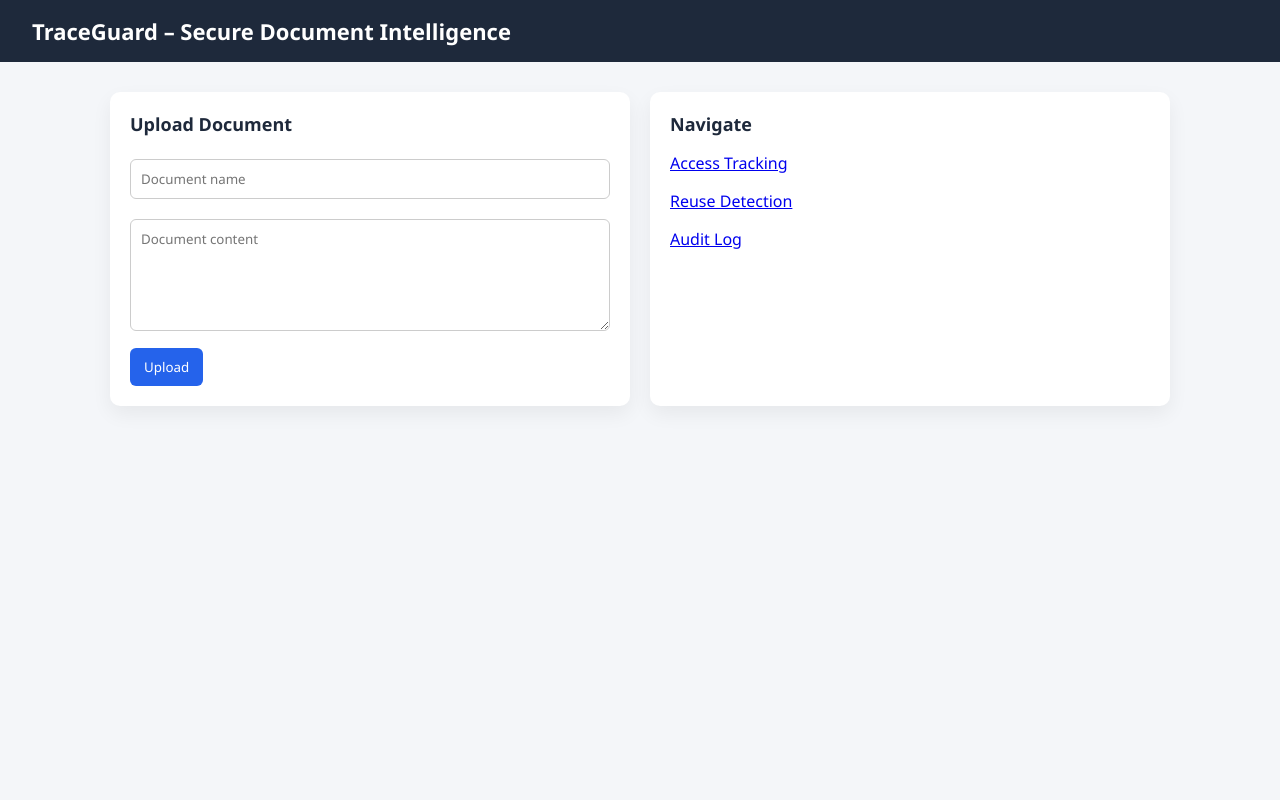
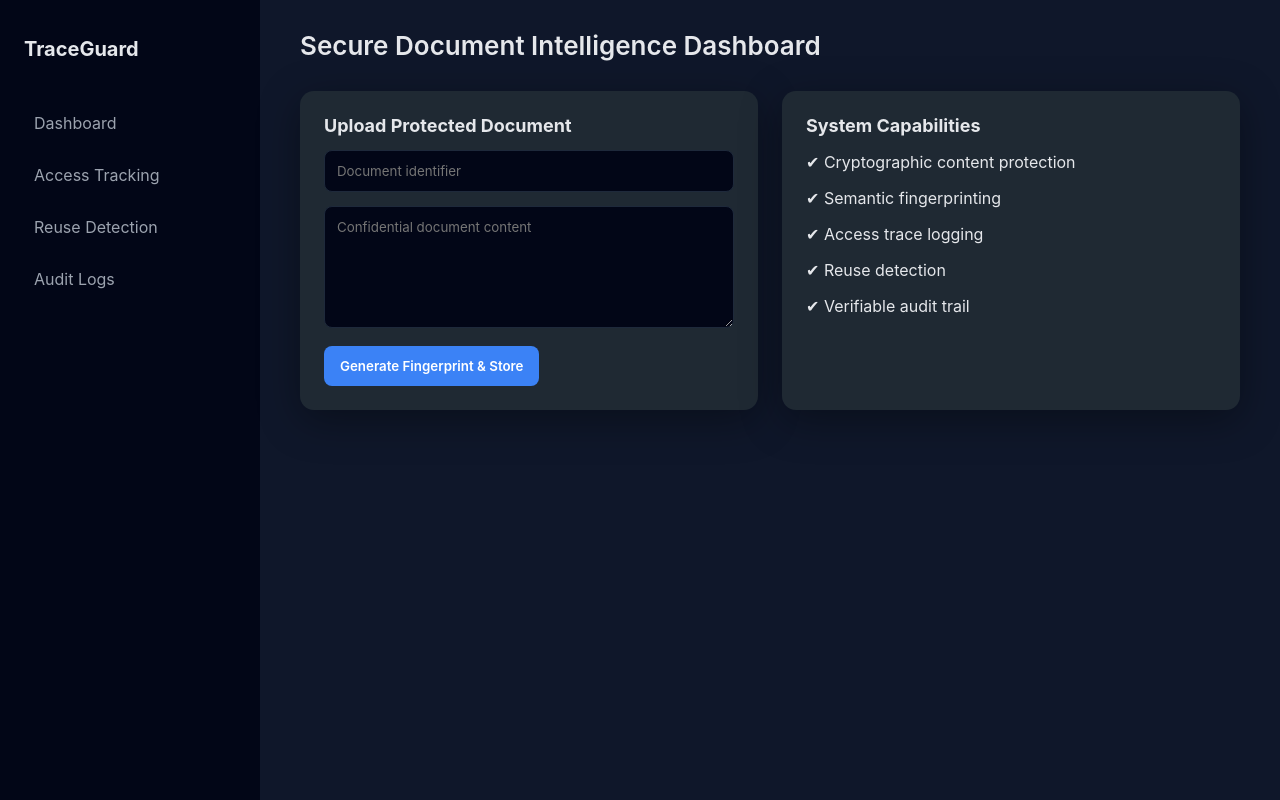
Before and after one commit to Vinithareddy09/TraceGuard, a Flask app: page / in a window 1280 px wide. Run offline with Flask 3, Linux system fonts and the light colour scheme; data that the repository does not hold is empty.

Commit message:
Upgrade frontend to enterprise-style dashboard UI

```diff
--- a/static/style.css
+++ b/static/style.css
@@ -1,90 +1,129 @@
+:root {
+  --bg: #0f172a;
+  --panel: #111827;
+  --card: #1f2933;
+  --accent: #3b82f6;
+  --text: #e5e7eb;
+  --muted: #9ca3af;
+}
+
 * {
   box-sizing: border-box;
-  font-family: "Segoe UI", system-ui, sans-serif;
+  font-family: Inter, system-ui, sans-serif;
 }
 
 body {
   margin: 0;
-  background: #f4f6f9;
-  color: #333;
+  background: var(--bg);
+  color: var(--text);
+  display: flex;
+  min-height: 100vh;
 }
 
-header {
-  background: #1e293b;
-  color: white;
-  padding: 16px 32px;
-  font-size: 22px;
-  font-weight: 600;
+/* SIDEBAR */
+.sidebar {
+  width: 260px;
+  background: #020617;
+  padding: 24px;
 }
 
-.container {
-  max-width: 1100px;
-  margin: 30px auto;
-  padding: 0 20px;
+.sidebar h1 {
+  font-size: 20px;
+  margin-bottom: 40px;
 }
 
+.sidebar a {
+  display: block;
+  color: var(--muted);
+  text-decoration: none;
+  padding: 12px 10px;
+  border-radius: 8px;
+  margin-bottom: 8px;
+}
+
+.sidebar a:hover {
+  background: var(--card);
+  color: var(--text);
+}
+
+/* MAIN */
+.main {
+  flex: 1;
+  padding: 30px 40px;
+}
+
+.header {
+  font-size: 26px;
+  font-weight: 600;
+  margin-bottom: 30px;
+}
+
+/* CARDS */
 .grid {
   display: grid;
-  grid-template-columns: repeat(auto-fit, minmax(320px, 1fr));
-  gap: 20px;
+  grid-template-columns: repeat(auto-fit, minmax(380px, 1fr));
+  gap: 24px;
 }
 
 .card {
-  background: white;
-  border-radius: 10px;
-  padding: 20px;
-  box-shadow: 0 8px 20px rgba(0,0,0,0.06);
+  background: var(--card);
+  padding: 24px;
+  border-radius: 14px;
+  box-shadow: 0 10px 40px rgba(0,0,0,0.35);
 }
 
 .card h2 {
   margin-top: 0;
   font-size: 18px;
-  color: #1e293b;
+  margin-bottom: 14px;
 }
 
 input, textarea {
   width: 100%;
-  padding: 10px;
-  margin-top: 8px;
-  margin-bottom: 12px;
-  border-radius: 6px;
-  border: 1px solid #ccc;
+  background: #020617;
+  border: 1px solid #1e293b;
+  color: var(--text);
+  padding: 12px;
+  border-radius: 8px;
+  margin-bottom: 14px;
+}
+
+textarea {
+  resize: vertical;
 }
 
 button {
-  background: #2563eb;
+  background: var(--accent);
+  border: none;
   color: white;
-  border: none;
-  padding: 10px 14px;
-  border-radius: 6px;
+  padding: 12px 16px;
+  border-radius: 8px;
+  font-weight: 600;
   cursor: pointer;
 }
 
 button:hover {
-  background: #1d4ed8;
+  opacity: 0.9;
 }
 
+/* TABLE */
 table {
   width: 100%;
   border-collapse: collapse;
 }
 
-th, td {
-  padding: 10px;
-  border-bottom: 1px solid #e5e7eb;
+th {
+  text-align: left;
+  font-weight: 600;
+  color: var(--muted);
+  border-bottom: 1px solid #334155;
+  padding: 10px 0;
 }
 
-th {
-  background: #f1f5f9;
-  text-align: left;
+td {
+  padding: 12px 0;
+  border-bottom: 1px solid #1e293b;
 }
 
-.badge-ok {
-  color: green;
-  font-weight: bold;
-}
-
-.badge-bad {
-  color: red;
-  font-weight: bold;
-}
+.ok { color: #22c55e; font-weight: 600; }
+.bad { color: #ef4444; font-weight: 600; }
--- a/templates/index.html
+++ b/templates/index.html
@@ -1,27 +1,37 @@
 <!DOCTYPE html>
 <html>
 <head>
-  <title>TraceGuard Dashboard</title>
+  <title>TraceGuard | Secure Document Intelligence</title>
   <link rel="stylesheet" href="/static/style.css">
 </head>
 <body>
 
-<header>TraceGuard – Secure Document Intelligence</header>
+<div class="sidebar">
+  <h1>TraceGuard</h1>
+  <a href="/">Dashboard</a>
+  <a href="/access_ui">Access Tracking</a>
+  <a href="/reuse_ui">Reuse Detection</a>
+  <a href="/audit_ui">Audit Logs</a>
+</div>
 
-<div class="container">
+<div class="main">
+  <div class="header">Secure Document Intelligence Dashboard</div>
+
   <div class="grid">
     <div class="card">
-      <h2>Upload Document</h2>
-      <input id="name" placeholder="Document name">
-      <textarea id="text" rows="5" placeholder="Document content"></textarea>
-      <button onclick="upload()">Upload</button>
+      <h2>Upload Protected Document</h2>
+      <input id="name" placeholder="Document identifier">
+      <textarea id="text" rows="6" placeholder="Confidential document content"></textarea>
+      <button onclick="upload()">Generate Fingerprint & Store</button>
     </div>
 
     <div class="card">
-      <h2>Navigate</h2>
-      <p><a href="/access_ui">Access Tracking</a></p>
-      <p><a href="/reuse_ui">Reuse Detection</a></p>
-      <p><a href="/audit_ui">Audit Log</a></p>
+      <h2>System Capabilities</h2>
+      <p>✔ Cryptographic content protection</p>
+      <p>✔ Semantic fingerprinting</p>
+      <p>✔ Access trace logging</p>
+      <p>✔ Reuse detection</p>
+      <p>✔ Verifiable audit trail</p>
     </div>
   </div>
 </div>
```
